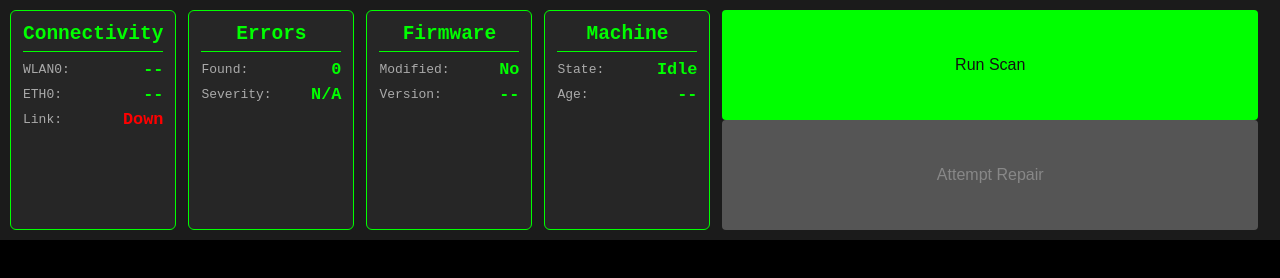
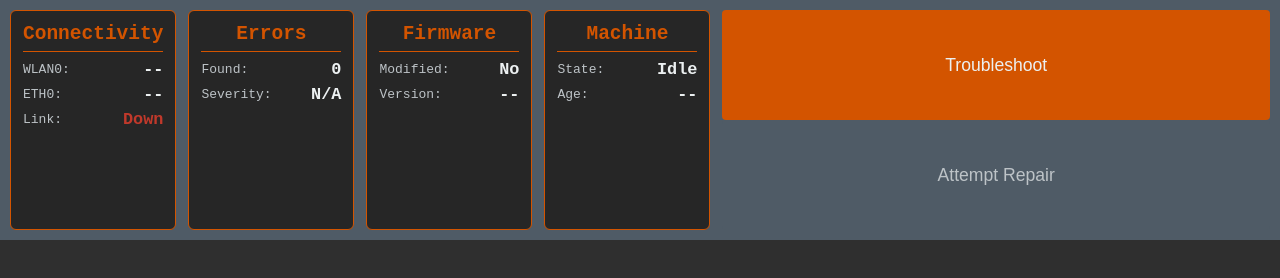
Before and after one commit to re3Dev/xterm-rebugger, a website: page public/index.html in a window 1280 px wide. Drawn offline with nearby package versions, Linux system fonts and the light colour scheme; no server answers; a script that the page names is missing.

Commit message:
Revamp UI color scheme and improve layout

```diff
--- a/public/index.html
+++ b/public/index.html
@@ -11,8 +11,8 @@
       padding: 0;
       width: 100%;
       height: 100%;
-      background: #121212;
-      color: #0f0;
+      background: #2f2f2f; /* Steel dark */
+      color: #ecf0f1; /* Off-white */
       font-family: monospace;
       overflow: hidden;
       display: flex;
@@ -21,7 +21,7 @@
     /* Top info bar: fixed 240px height for 800x480 resolution */
     #info-container {
       height: 240px;
-      background: #1b1b1b;
+      background: #4f5b66; /* Gunmetal grey */
       display: flex;
       padding: 10px;
       box-sizing: border-box;
@@ -29,44 +29,7 @@
     }
     .info-section {
       background: #262626;
-      border: 1px solid #0f0;
-      border-radius: 6px;
-      padding: 12px;
-      margin-right: 12px;
-      flex: 0 0 auto;
-      min-width: 140px;
-    }
-    /* Actions section should grow to fill remaining space */
-    #section-actions {
-      flex: 1 1 auto;
-      min-width: 0;
-      margin-right: 0;
-    }
-    /* Action buttons styling */
-    .action-button {
-      width: 100%;
-      height: 120px; /* half of the 240px info-container */
-      background: #0f0;
-      color: #121212;
-      border: none;
-      border-radius: 4px;
-      font-size: 1em;
-      cursor: pointer;
-      margin: 0; /* remove default margins */
-    }
-    .action-button:disabled {
-      background: #555;
-      color: #888;
-      cursor: not-allowed;
-    }
-    .action-button:disabled {
-      background: #555;
-      color: #888;
-      cursor: not-allowed;
-    }
-    .info-section {"}]}
-      background: #262626;
-      border: 1px solid #0f0;
+      border: 1px solid #d35400; /* Orange accent */
       border-radius: 6px;
       padding: 12px;
       margin-right: 12px;
@@ -75,37 +38,63 @@
     }
     .info-section h2 {
       margin: 0 0 8px;
-      font-size: 1.5em; /* increased title size */
-      color: #0f0;
+      font-size: 1.5em;
+      color: #d35400;
       text-align: center;
-      border-bottom: 1px solid #0f0;
+      border-bottom: 1px solid #d35400;
       padding-bottom: 6px;
     }
-    .info-section .status-item {
+    .status-item {
       margin: 6px 0;
       display: flex;
       justify-content: space-between;
       align-items: center;
     }
-    .info-section .status-label {
-      color: #aaa;
-      font-size: 1em; /* larger label */
+    .status-label {
+      color: #bdc3c7;
+      font-size: 1em;
     }
-    .info-section .status-value {
+    .status-value {
       font-weight: bold;
-      font-size: 1.3em; /* larger value */
+      font-size: 1.3em;
     }
-    .status-value.up { color: #0f0; }
-    .status-value.down { color: #f00; }
+    .status-value.up { color: #d35400; }
+    .status-value.down { color: #c0392b; }
+    #section-actions {
+      display: flex;
+      flex-direction: column;
+      justify-content: space-between;
+      flex: 1 1 auto;
+      margin-right: 0;
+    }
+    .action-button {
+      width: 100%;
+      height: 120px; /* half of the info-container */
+      background: #d35400;
+      color: #ecf0f1;
+      border: none;
+      border-radius: 4px;
+      font-size: 1.1em;
+      cursor: pointer;
+      margin: 0;
+    }
+    .action-button:disabled {
+      background: #4f5b66;
+      color: #bdc3c7;
+      cursor: not-allowed;
+    }
     /* Terminal container: bottom half */
     #terminal-container {
       flex: 1;
       position: relative;
-      background: #000;
+      background: #2f2f2f;
     }
     #terminal-container .xterm {
       position: absolute;
-      top: 0; bottom: 0; left: 0; right: 0;
+      top: 0;
+      bottom: 0;
+      left: 0;
+      right: 0;
     }
   </style>
 </head>
@@ -113,56 +102,28 @@
   <div id="info-container">
     <div class="info-section" id="section-connectivity">
       <h2>Connectivity</h2>
-      <div class="status-item">
-        <span class="status-label">WLAN0:</span>
-        <span id="wlan0-ip" class="status-value">--</span>
-      </div>
-      <div class="status-item">
-        <span class="status-label">ETH0:</span>
-        <span id="eth0-ip" class="status-value">--</span>
-      </div>
-      <div class="status-item">
-        <span class="status-label">Link:</span>
-        <span id="conn-status" class="status-value down">Down</span>
-      </div>
+      <div class="status-item"><span class="status-label">WLAN0:</span><span id="wlan0-ip" class="status-value">--</span></div>
+      <div class="status-item"><span class="status-label">ETH0:</span><span id="eth0-ip" class="status-value">--</span></div>
+      <div class="status-item"><span class="status-label">Link:</span><span id="conn-status" class="status-value down">Down</span></div>
     </div>
     <div class="info-section" id="section-errors">
       <h2>Errors</h2>
-      <div class="status-item">
-        <span class="status-label">Found:</span>
-        <span id="errors-found" class="status-value">0</span>
-      </div>
-      <div class="status-item">
-        <span class="status-label">Severity:</span>
-        <span id="error-severity" class="status-value">N/A</span>
-      </div>
+      <div class="status-item"><span class="status-label">Found:</span><span id="errors-found" class="status-value">0</span></div>
+      <div class="status-item"><span class="status-label">Severity:</span><span id="error-severity" class="status-value">N/A</span></div>
     </div>
     <div class="info-section" id="section-firmware">
       <h2>Firmware</h2>
-      <div class="status-item">
-        <span class="status-label">Modified:</span>
-        <span id="firmware-modified" class="status-value">No</span>
-      </div>
-      <div class="status-item">
-        <span class="status-label">Version:</span>
-        <span id="firmware-version" class="status-value">--</span>
-      </div>
+      <div class="status-item"><span class="status-label">Modified:</span><span id="firmware-modified" class="status-value">No</span></div>
+      <div class="status-item"><span class="status-label">Version:</span><span id="firmware-version" class="status-value">--</span></div>
     </div>
     <div class="info-section" id="section-machine">
       <h2>Machine</h2>
-      <div class="status-item">
-        <span class="status-label">State:</span>
-        <span id="machine-state" class="status-value">Idle</span>
-      </div>
-      <div class="status-item">
-        <span class="status-label">Age:</span>
-        <span id="machine-age" class="status-value">--</span>
-      </div>
+      <div class="status-item"><span class="status-label">State:</span><span id="machine-state" class="status-value">Idle</span></div>
+      <div class="status-item"><span class="status-label">Age:</span><span id="machine-age" class="status-value">--</span></div>
     </div>
-    <div id="section-actions" style="display:flex; flex-direction:column; justify-content:space-between; flex:1; margin-right:12px;">
-      <button id="btn-troubleshoot" class="action-button">Run Scan</button>
+    <div id="section-actions">
+      <button id="btn-troubleshoot" class="action-button">Troubleshoot</button>
       <button id="btn-repair" class="action-button" disabled>Attempt Repair</button>
-    </div>
     </div>
   </div>
   <div id="terminal-container"></div>
@@ -185,7 +146,7 @@
     // Initialize terminal with FitAddon
     const term = new Terminal({
       fontSize: 14,
-      theme: { background: '#000', foreground: '#0f0', cursor: '#0f0', selection: '#003300' }
+      theme: { background: '#2f2f2f', foreground: '#ecf0f1', cursor: '#d35400', selection: '#bdc3c7' }
     });
     const fitAddon = new FitAddon.FitAddon();
     term.loadAddon(fitAddon);
```
